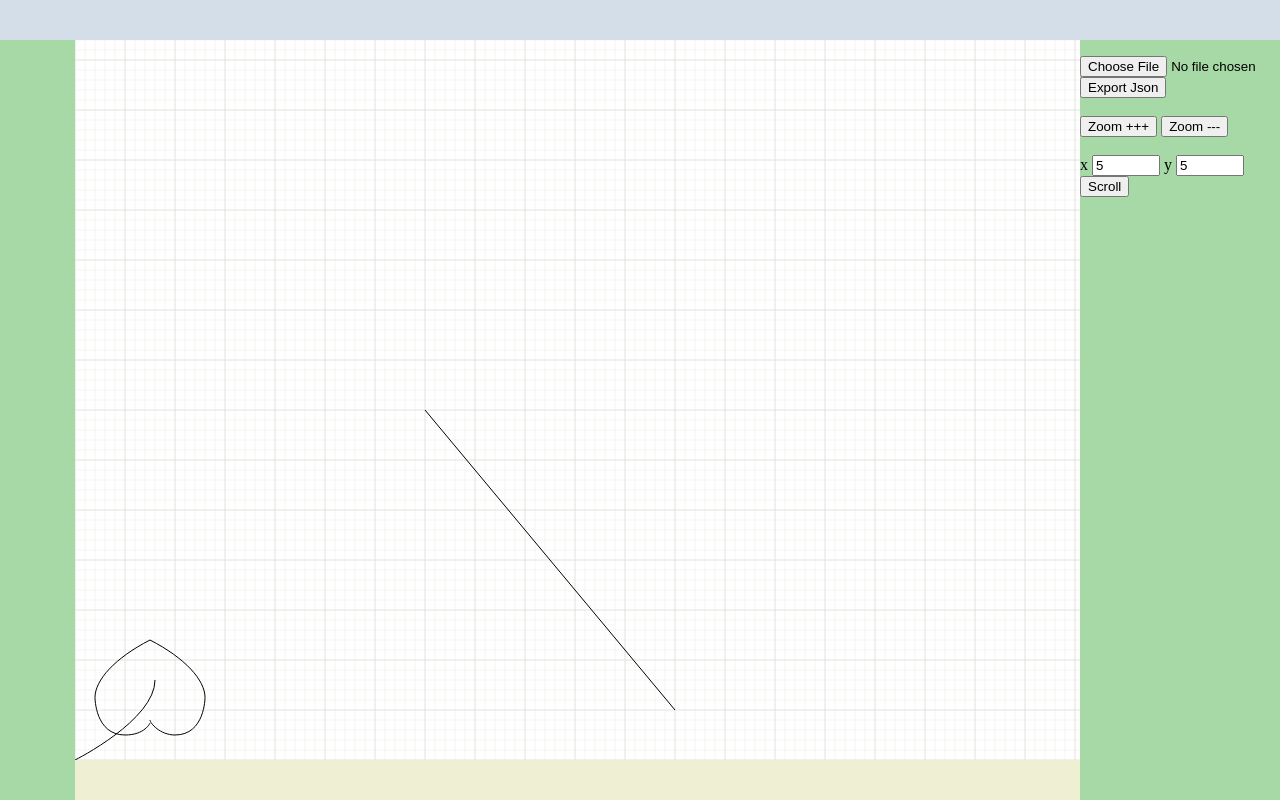
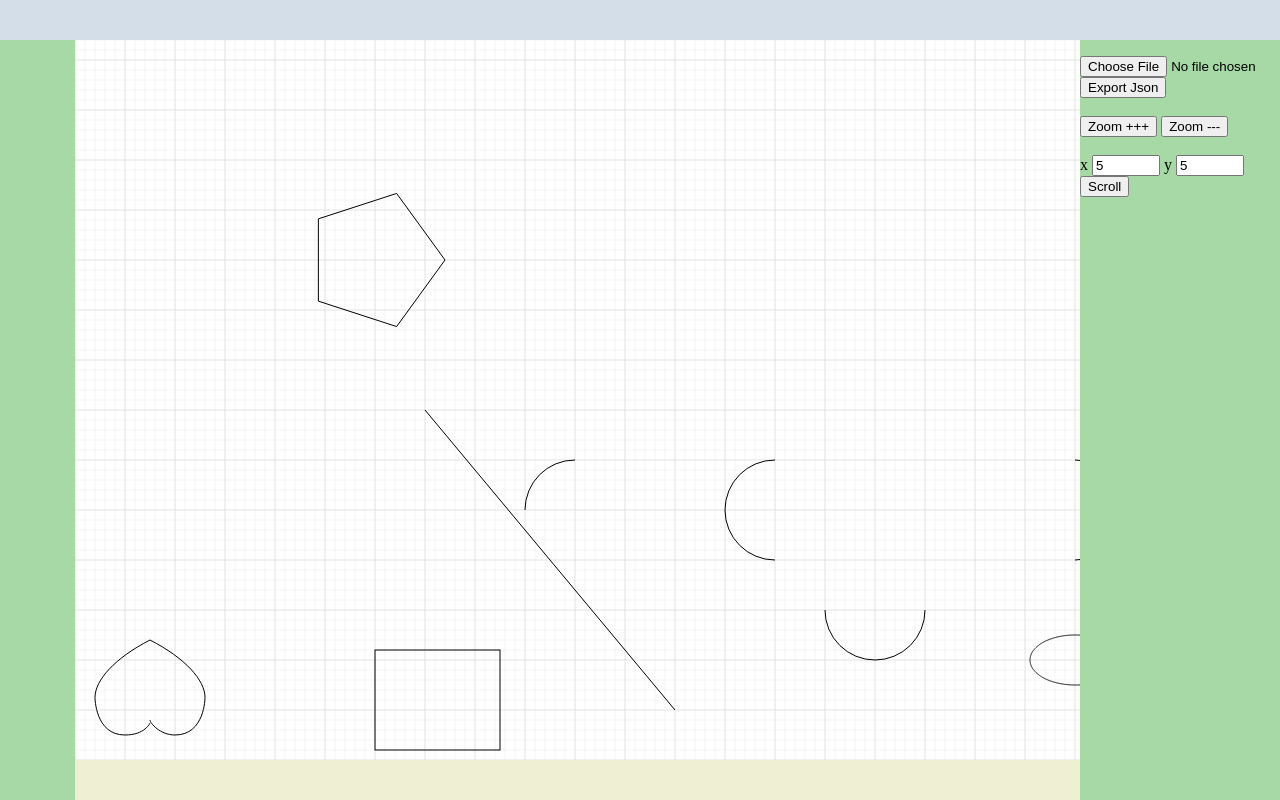
Before and after one commit to c37-cnc/plane.js, a website: page doc/how-to/index.html in a window 1280 px wide. Shown: the top 800 px of the page. Drawn offline with Linux system fonts and the light colour scheme.

Commit message:
melhorias em ellipse

```diff
--- a/doc/how-to/index.html
+++ b/doc/how-to/index.html
@@ -85,36 +85,18 @@
     <script>
         window.onload = function () {
             // plane - initialize
-            var viewPort = document.getElementById("viewPort");
-
             plane.initialize({
-                viewPort: viewPort,
-//                settings: {
-//                    gridEnable: true
-//                }
+                viewPort: document.getElementById("viewPort")
             });
             // plane - initialize
 
-
             plane.layer.create();
-
 
             plane.shape.create({
                 type: 'line',
                 a: [350, 350],
                 b: [600, 50]
             });
-
-
-            plane.shape.create({
-                type: 'bezier',
-                points: [{
-                    a: [0, 0],
-                    b: [80, 40],
-                    c: [80, 80]
-                }]
-            });
-
             plane.shape.create({
                 type: 'bezier',
                 points: [{
@@ -143,86 +125,82 @@
                     c: [75, 40]
                 }]
             });
+            plane.shape.create({
+                type: 'polygon',
+                x: 300,
+                y: 500,
+                radius: 70,
+                sides: 5
+            });
+            plane.shape.create({
+                type: 'rectangle',
+                x: 300,
+                y: 10,
+                width: 125,
+                height: 100
+            });
+            plane.shape.create({
+                type: 'arc',
+                x: 800,
+                y: 150,
+                radius: 50,
+                startAngle: 0,
+                endAngle: 180,
+                clockWise: true
+            });
+            plane.shape.create({
+                type: 'arc',
+                x: 500,
+                y: 250,
+                radius: 50,
+                startAngle: 90,
+                endAngle: 180,
+                clockWise: false
+            });
+            plane.shape.create({
+                type: 'arc',
+                x: 700,
+                y: 250,
+                radius: 50,
+                startAngle: 90,
+                endAngle: 270,
+                clockWise: false
+            });
+            plane.shape.create({
+                type: 'arc',
+                x: 1000,
+                y: 250,
+                radius: 50,
+                startAngle: 90,
+                endAngle: 270,
+                clockWise: true
+            });
+            plane.shape.create({
+                type: 'arc',
+                x: 1500,
+                y: 600,
+                radius: 30,
+                startAngle: 90,
+                endAngle: 180,
+                clockWise: true
+            });
+            plane.shape.create({
+                type: 'circle',
+                x: 1200,
+                y: 100,
+                radius: 50
+            });
+            plane.shape.create({
+                type: 'ellipse',
+                x: 1000,
+                y: 100,
+                radiusY: 25,
+                radiusX: 45
+            });
 
-            //
-            //plane.shape.create({
-            //    type: 'polygon',
-            //    x: 150,
-            //    y: 150,
-            //    radius: 70,
-            //    sides: 5
-            //});
-            //plane.shape.create({
-            //    type: 'rectangle',
-            //    x: 300,
-            //    y: 10,
-            //    width: 125,
-            //    height: 100
-            //});
-            //plane.shape.create({
-            //    type: 'line',
-            //    x: [350, 350],
-            //    y: [600, 50]
-            //});
-            //plane.shape.create({
-            //    type: 'arc',
-            //    x: 800,
-            //    y: 150,
-            //    radius: 50,
-            //    startAngle: 0,
-            //    endAngle: 180,
-            //    clockWise: true
-            //});
-            //plane.shape.create({
-            //    type: 'arc',
-            //    x: 500,
-            //    y: 250,
-            //    radius: 50,
-            //    startAngle: 90,
-            //    endAngle: 180,
-            //    clockWise: false
-            //});
-            //plane.shape.create({
-            //    type: 'arc',
-            //    x: 700,
-            //    y: 250,
-            //    radius: 50,
-            //    startAngle: 90,
-            //    endAngle: 270,
-            //    clockWise: false
-            //});
-            //plane.shape.create({
-            //    type: 'arc',
-            //    x: 1000,
-            //    y: 250,
-            //    radius: 50,
-            //    startAngle: 90,
-            //    endAngle: 270,
-            //    clockWise: true
-            //});
-            //plane.shape.create({
-            //    type: 'arc',
-            //    x: 50,
-            //    y: 50,
-            //    radius: 30,
-            //    startAngle: 90,
-            //    endAngle: 180,
-            //    clockWise: true
-            //});
-            //plane.shape.create({
-            //    type: 'circle',
-            //    x: 1200,
-            //    y: 100,
-            //    radius: 50
-            //});
-            //plane.shape.create({
-            //    type: 'ellipse',
-            //    x: 1000,
-            //    y: 100,
-            //    radiusY: 25,
-            //    radiusX: 45
-            //});
-            //
+            plane.update();
+
+
             plane.update();
 
 
--- a/src/geometric/shape.js
+++ b/src/geometric/shape.js
@@ -237,10 +237,21 @@ define("geometric/shape", ['require', 'exports'], function (require, exports) {
                 }
             case 'ellipse':
                 {
-                    // http://gis.stackexchange.com/questions/49223/drawing-ellipse-with-openlayers
                     // http://scienceprimer.com/draw-oval-html5-canvas
                     context2D.translate(this.point.x, this.point.y);
-                    context2D.ellipse(0, 0, this.radiusX, this.radiusY, 0, 0, Math.PI * 2)
+
+                    // angle in radian
+                    var sss = 0;
+                    for (var i = 0 * Math.PI; i < 2 * Math.PI; i += 0.01) {
+                        var xPos = 0 - (this.radiusY * Math.sin(i)) * Math.sin(sss * Math.PI) + (this.radiusX * Math.cos(i)) * Math.cos(sss * Math.PI);
+                        var yPos = 0 + (this.radiusX * Math.cos(i)) * Math.sin(sss * Math.PI) + (this.radiusY * Math.sin(i)) * Math.cos(sss * Math.PI);
+
+                        if (i == 0) {
+                            context2D.moveTo(xPos, yPos);
+                        } else {
+                            context2D.lineTo(xPos, yPos);
+                        }
+                    }
 
                     return true;
                 }
```
Also changed, not shown: dist/plane-3.0.0.js, dist/plane-3.0.0.min.js.
